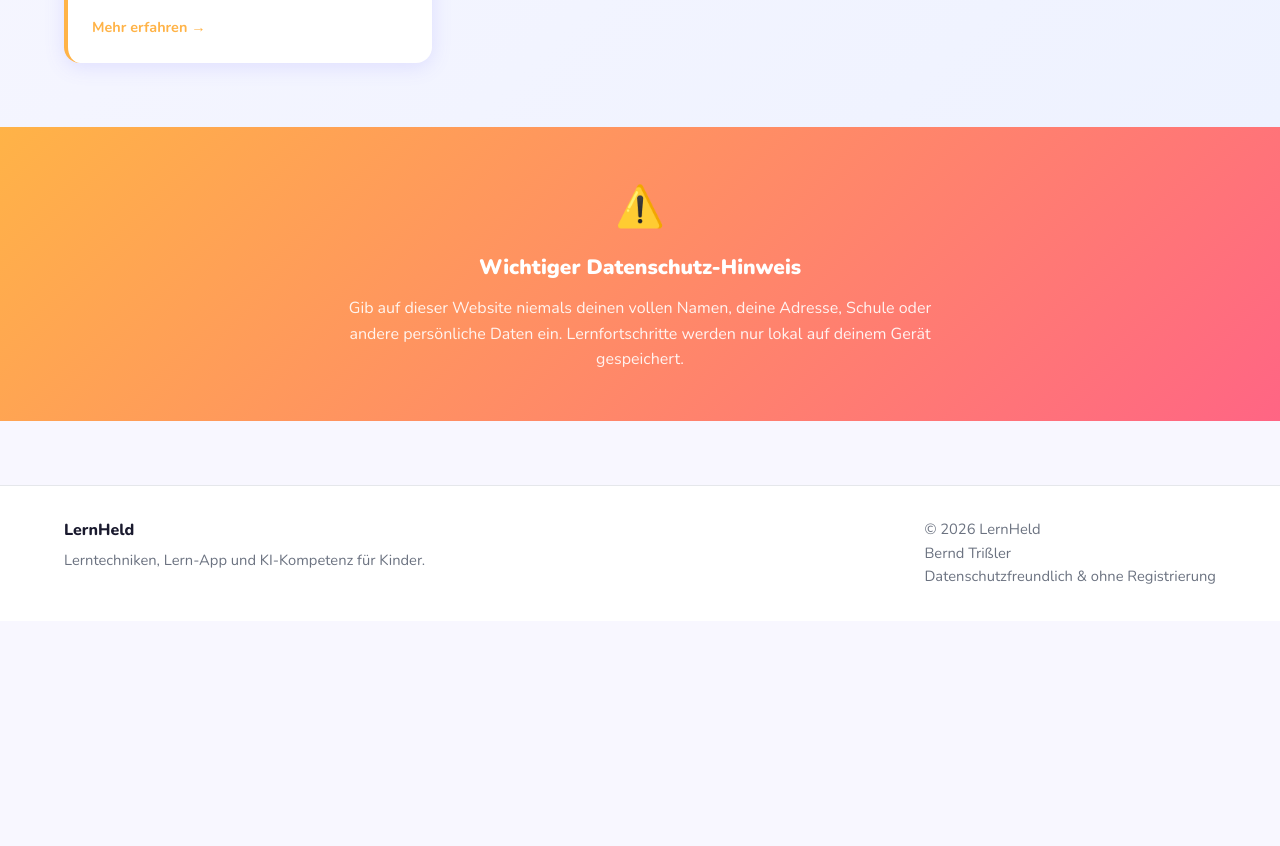
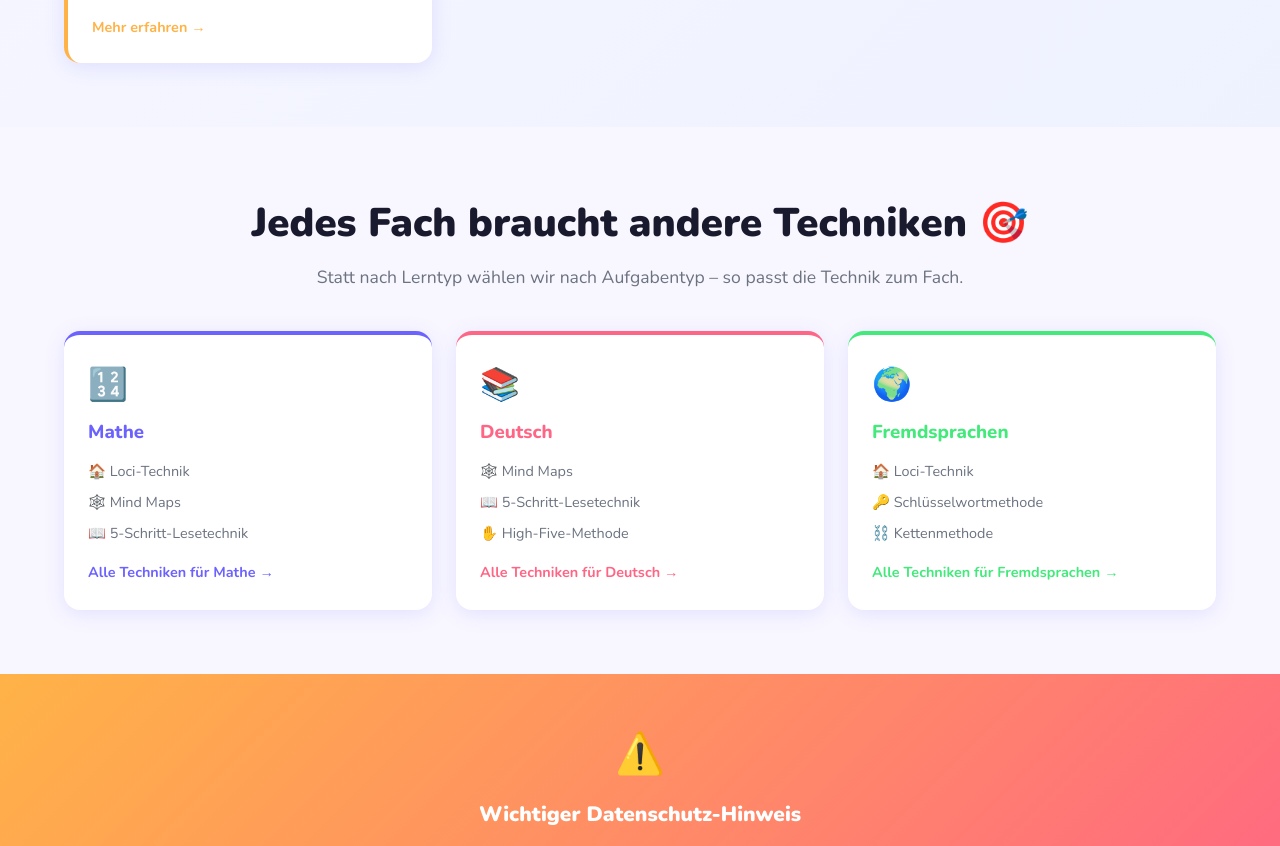
Before and after one commit to bendes-ai/lernhelden_4, a React (Vite) app in the folder client/: page / in a window 1280 px wide. Shown: the part 1946-2792 px from the top of the page. Before the commit the page ends 2567 px from the top, so only its background shows below. Built offline with nearby package versions, Linux system fonts and the light colour scheme.

Commit message:
Update Startseite.jsx

```diff
--- a/client/src/pages/Startseite.jsx
+++ b/client/src/pages/Startseite.jsx
@@ -2,6 +2,7 @@ import React from 'react';
 import { Link } from 'react-router-dom';
 import { MASTERFAEHIGKEITEN } from '../data/masterfaehigkeiten.js';
 import { FAECHER_MAPPING, technikenFuerFach } from '../data/faecherMapping.js';
+
 export default function Startseite() {
   return (
     <div>
@@ -38,7 +39,7 @@ export default function Startseite() {
           <h2 className="section-title" style={{ textAlign:'center' }}>Was dich erwartet</h2>
           <div className="grid-2" style={{ marginTop:'2rem' }}>
             {[
-{emoji:'🧠',titel:'22 Lerntechniken',text:'Für jede Aufgabe die passende Technik – erklärt mit echten Schulbeispielen.',link:'/lerntechniken',farbe:'#6C63FF'},
+              {emoji:'🧠',titel:'22 Lerntechniken',text:'Für jede Aufgabe die passende Technik – erklärt mit echten Schulbeispielen.',link:'/lerntechniken',farbe:'#6C63FF'},
               {emoji:'🚀',titel:'Persönliche Lern-App',text:'Finde deine beste Technik und tracke deinen Fortschritt – ohne Registrierung.',link:'/lern-app',farbe:'#FF6584'},
               {emoji:'🤖',titel:'KI sicher nutzen',text:'Chancen und Risiken von KI verständlich erklärt – für Kinder und Eltern.',link:'/ki-sicher',farbe:'#43E97B'},
               {emoji:'👨‍👩‍👧',titel:'Für Eltern & Lehrkräfte',text:'Tipps zur Begleitung, Hintergrundinformationen und Unterrichtsmaterial.',link:'/fuer-eltern',farbe:'#FFB347'}
@@ -56,6 +57,31 @@ export default function Startseite() {
         </div>
       </section>
 
+      <section className="section">
+        <div className="container">
+          <h2 className="section-title" style={{ textAlign:'center' }}>Jedes Fach braucht andere Techniken 🎯</h2>
+          <p className="section-subtitle" style={{ textAlign:'center' }}>Statt nach Lerntyp wählen wir nach Aufgabentyp – so passt die Technik zum Fach.</p>
+          <div className="grid-cards" style={{ marginTop:'2rem' }}>
+            {FAECHER_MAPPING.map(fach => (
+              <div key={fach.fach} className="card" style={{ borderTop:`4px solid ${fach.farbe}` }}>
+                <div style={{ fontSize:'2rem', marginBottom:'0.5rem' }}>{fach.emoji}</div>
+                <h3 style={{ fontWeight:800, marginBottom:'0.75rem', color:fach.farbe }}>{fach.fach}</h3>
+                <div style={{ display:'flex', flexDirection:'column', gap:'0.5rem' }}>
+                  {technikenFuerFach(fach).map(t => (
+                    <span key={t.id} style={{ fontSize:'0.9rem', color:'var(--color-text-light)' }}>
+                      {t.emoji} {t.name}
+                    </span>
+                  ))}
+                </div>
+                <Link to="/lerntechniken" style={{ color:fach.farbe, fontWeight:700, marginTop:'1rem', display:'inline-block', fontSize:'0.9rem', textDecoration:'none' }}>
+                  Alle Techniken für {fach.fach} →
+                </Link>
+              </div>
+            ))}
+          </div>
+        </div>
+      </section>
+
       <section style={{ background:'linear-gradient(135deg,#FFB347,#FF6584)', color:'white', padding:'3rem 0', textAlign:'center' }}>
         <div className="container">
           <div style={{ fontSize:'2.5rem', marginBottom:'0.75rem' }}>⚠️</div>
```
